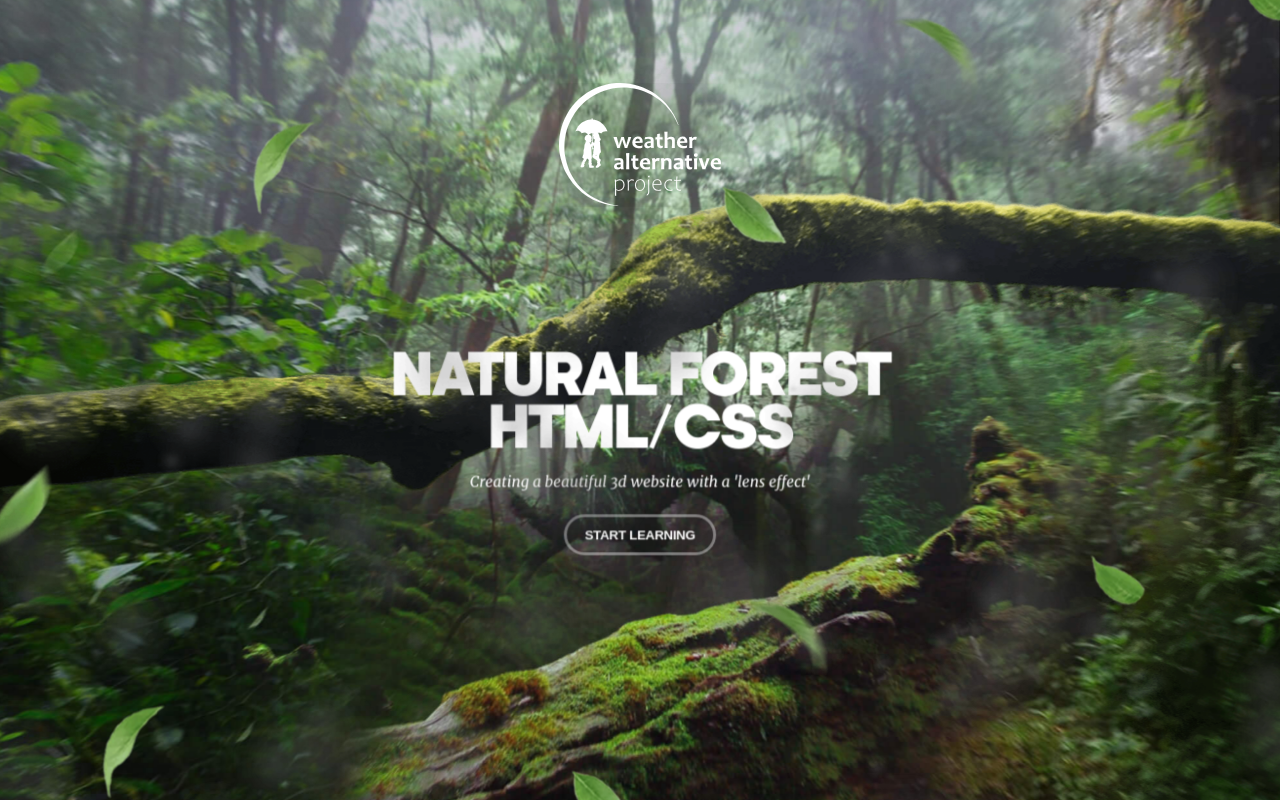
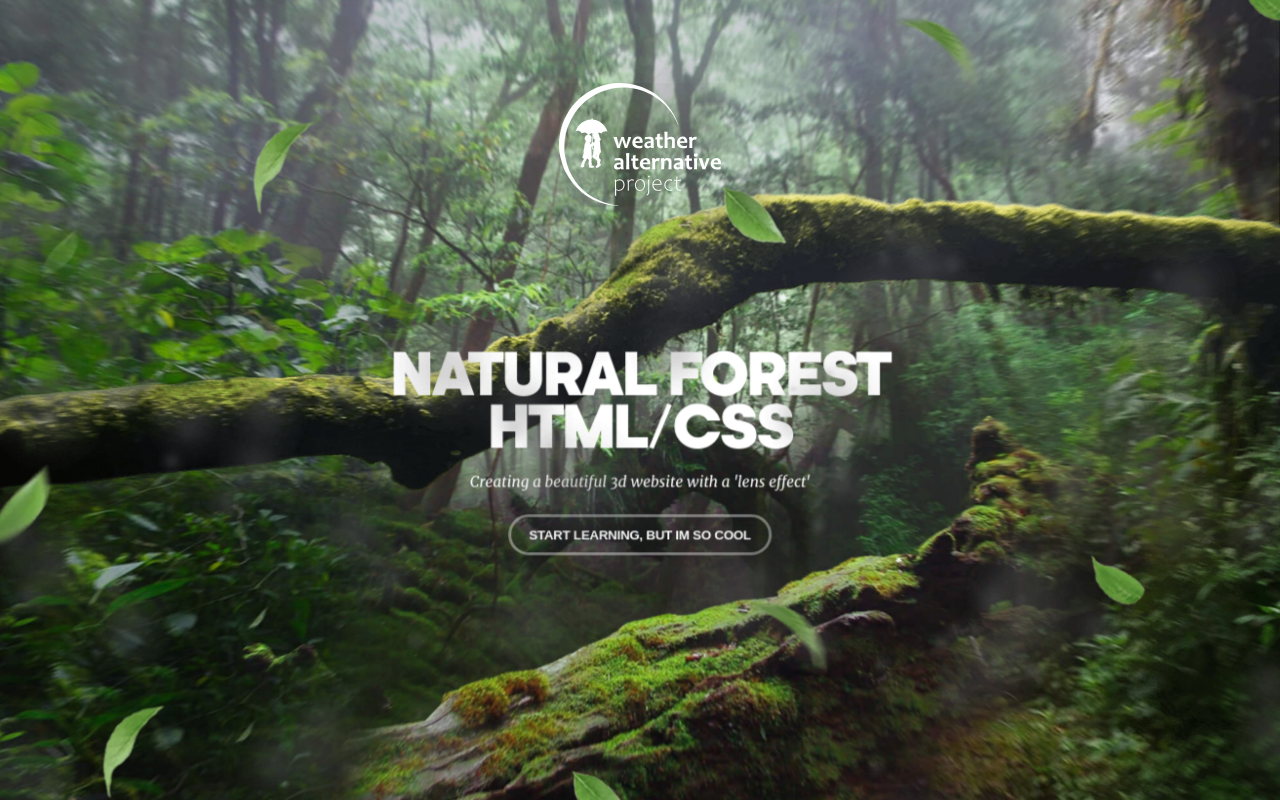
Before and after one commit to layfmee/parallax-landingPage, a plain HTML site: page src/index.html in a window 1280 px wide. Drawn offline with Linux system fonts and the light colour scheme.

Commit message:
Update text.2

```diff
--- a/src/index.html
+++ b/src/index.html
@@ -28,7 +28,7 @@
               Creating a beautiful 3d website with a 'lens effect'
             </div>
             <button class="button-start" onclick="startRain()">
-              Start learning
+              Start learning, but im so cool
             </button>
           </div>
         </div>
```
